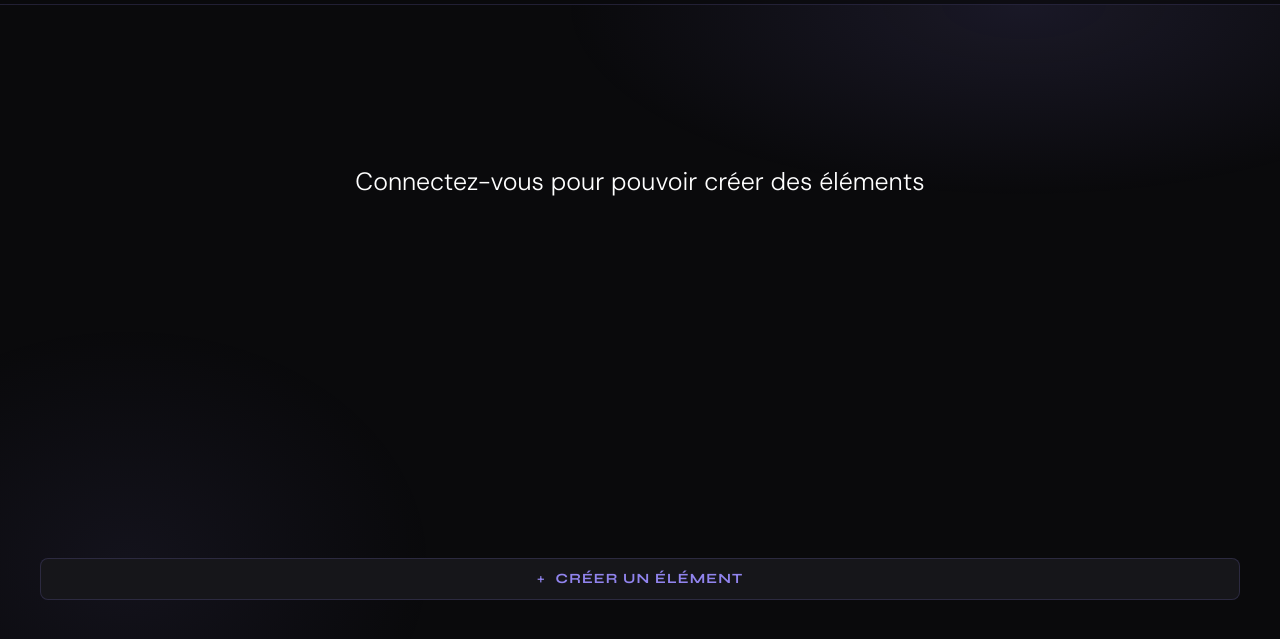
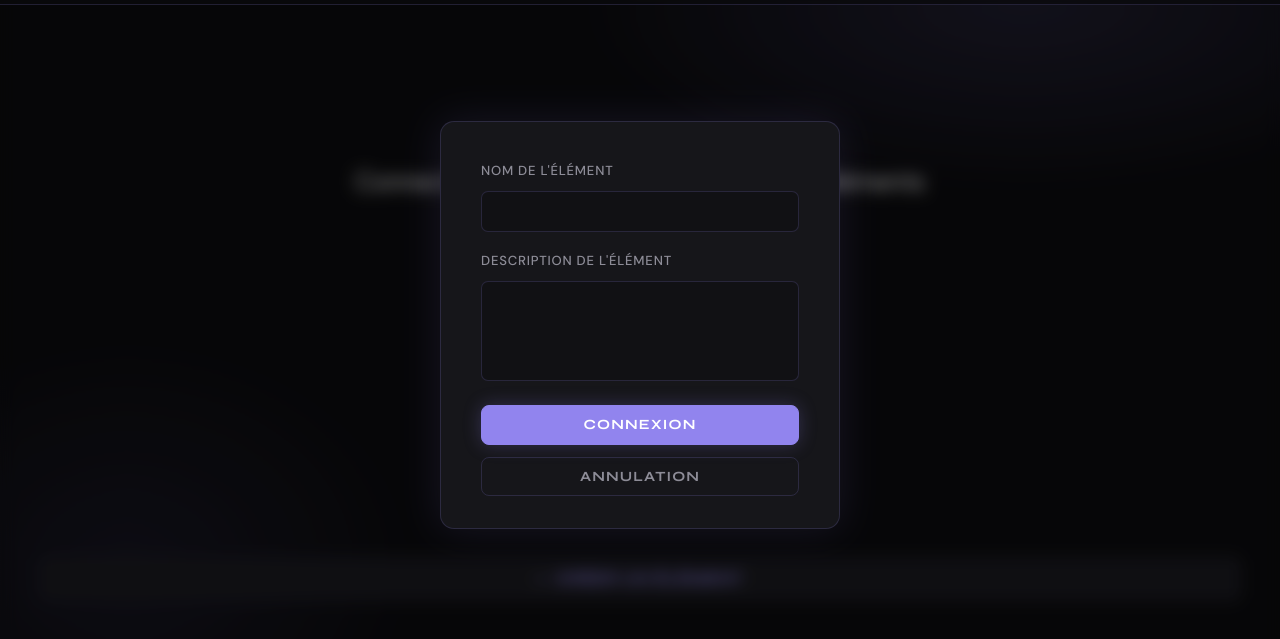
Before and after one commit to GMorelle-2412/GCP, a website: page public/index.html in a window 1280 px wide. Both pictures are taken after a click on the button "CRÉER UN ÉLÉMENT". Shown: the part 75-714 px from the top of the page. Drawn offline with Linux system fonts and the light colour scheme.

Commit message:
début création element

```diff
--- a/public/index.html
+++ b/public/index.html
@@ -25,7 +25,11 @@
     <div id="contenu_page">
         <p>Connectez-vous pour pouvoir créer des éléments</p>
 
-        <button id="Create_element">Créer un élément</button>
+        <button id="Create_element" onclick="Create_element()">Créer un élément</button>
+
+        <div id = "overlay_Create_element">
+            <div id = "create_element"></div>
+        </div>
 
         <div id="overlay_inscription">
             <div id="inscription"></div>
--- a/public/main.css
+++ b/public/main.css
@@ -98,7 +98,7 @@ body::before {
     transition: all 0.2s ease;
 }
 
-#CetI{
+#CetI {
     margin-bottom: 10px;
 }
 
@@ -138,7 +138,7 @@ body::before {
     padding: 2.5rem;
 }
 
-#contenu_page p{
+#contenu_page p {
     color: white;
     font-size: 25px;
     margin-top: clamp(10%, 10vh, 10vh);
@@ -200,14 +200,16 @@ body::before {
 }
 
 /* ─── OVERLAYS ─── */
+#overlay_Create_element,
 #overlay_inscription,
 #overlay_connection {
     display: none;
 }
 
-/* ─── MODALS ─── */
+/* ─── MODALS PARTAGÉS ─── */
 #inscription,
-#connection {
+#connection,
+#create_element {
     background: var(--black-card);
     border: 1px solid var(--border);
     border-radius: 14px;
@@ -221,13 +223,9 @@ body::before {
     animation: modalIn 0.25s ease;
 }
 
-@keyframes modalIn {
-    from { opacity: 0; transform: translateY(12px) scale(0.97); }
-    to   { opacity: 1; transform: translateY(0) scale(1); }
-}
-
 #inscription p,
-#connection p {
+#connection p,
+#create_element p {
     font-family: 'DM Sans', sans-serif;
     font-size: 0.82rem;
     font-weight: 500;
@@ -235,10 +233,13 @@ body::before {
     text-transform: uppercase;
     margin-top: 0.5rem;
     margin-bottom: auto;
+    color: var(--white-dim);
 }
 
 #inscription input,
-#connection input {
+#connection input,
+#create_element input,
+#create_element textarea {
     width: 100%;
     background: var(--black-mid);
     border: 1px solid var(--border);
@@ -252,14 +253,24 @@ body::before {
     transition: border-color 0.2s, box-shadow 0.2s;
 }
 
+#create_element textarea {
+    min-height: 100px;
+    resize: none;
+    line-height: 1.5;
+}
+
 #inscription input:focus,
-#connection input:focus {
+#connection input:focus,
+#create_element input:focus,
+#create_element textarea:focus {
     border-color: var(--violet);
     box-shadow: 0 0 0 3px var(--violet-glow);
 }
 
+/* Bouton primaire (violet) — partagé */
 #inscription button,
-#connection button {
+#connection button,
+#create_element button:first-of-type {
     margin-top: 0.75rem;
     width: 100%;
     font-family: 'Syne', sans-serif;
@@ -278,18 +289,43 @@ body::before {
 }
 
 #inscription button:hover,
-#connection button:hover {
+#connection button:hover,
+#create_element button:first-of-type:hover {
     background: var(--violet-dim);
     box-shadow: 0 0 28px rgba(145, 132, 238, 0.45);
     transform: translateY(-1px);
 }
 
 #inscription button:active,
-#connection button:active {
+#connection button:active,
+#create_element button:first-of-type:active {
     transform: translateY(0);
 }
 
-.text_erreur{
+/* Bouton secondaire (annulation) — spécifique à create_element */
+#create_element button:last-of-type {
+    width: 100%;
+    font-family: 'Syne', sans-serif;
+    font-size: 0.88rem;
+    font-weight: 700;
+    letter-spacing: 0.08em;
+    text-transform: uppercase;
+    cursor: pointer;
+    padding: 0.65rem 1.4rem;
+    background: transparent;
+    color: var(--white-dim);
+    border: 1px solid var(--border);
+    border-radius: 8px;
+    transition: all 0.2s ease;
+}
+
+#create_element button:last-of-type:hover {
+    background: var(--violet-soft);
+    color: var(--white);
+    border-color: var(--violet);
+}
+
+.text_erreur {
     text-align: center;
     color: crimson !important;
 }
--- a/public/main.js
+++ b/public/main.js
@@ -177,3 +177,121 @@ function connection() {
         verification_page_connection = 0;
     });
 }
+
+/*Créer un élément*/
+function Create_element(){
+
+    const overlay_Create_element = document.getElementById("overlay_Create_element");
+
+    Object.assign(overlay_Create_element.style, {
+        position: "fixed",
+        inset: "0",
+        backdropFilter: "blur(8px)",
+        background: "rgba(0, 0, 0, 0.3)",
+        display: "flex",
+        justifyContent: "center",
+        alignItems: "center",
+        zIndex: "999"
+    });
+
+    const Create_element = document.getElementById("create_element");
+    Create_element.innerHTML = "";
+
+    //Nom
+    const text_nom_Create_element = document.createElement("p");
+    text_nom_Create_element.textContent = "Nom de l'élément";
+    Create_element.appendChild(text_nom_Create_element);
+
+    const input_nom_Create_element = document.createElement("input");
+    input_nom_Create_element.type = "text";
+    input_nom_Create_element.id = "input_nom_Create_element";
+    Create_element.appendChild(input_nom_Create_element);
+
+    //description
+    const text_description_Create_element = document.createElement("p");
+    text_description_Create_element.textContent = "Description de l'élément";
+    Create_element.appendChild(text_description_Create_element);
+
+    const textarea_description_Create_element = document.createElement("textarea");
+    textarea_description_Create_element.id = "textarea_description_Create_element";
+    Create_element.appendChild(textarea_description_Create_element);
+
+    // BOUTON VALIDATION
+    const bouton_validation_Create_element = document.createElement("button");
+    bouton_validation_Create_element.textContent = "Connexion";
+    Create_element.appendChild(bouton_validation_Create_element);
+
+    // BOUTON ANNULATION
+    const bouton_annulation_Create_element = document.createElement("button");
+    bouton_annulation_Create_element.textContent = "Annulation";
+    Create_element.appendChild(bouton_annulation_Create_element);
+    /*
+
+    // NOM
+    const text_nom_connection = document.createElement("p");
+    text_nom_connection.textContent = "Nom";
+    connection.appendChild(text_nom_connection);
+
+    const input_nom_connection = document.createElement("input");
+    input_nom_connection.type = "text";
+    input_nom_connection.id = "input_nom_connection";
+    connection.appendChild(input_nom_connection);
+
+    // MOT DE PASSE
+    const text_mot_de_passe_connection = document.createElement("p");
+    text_mot_de_passe_connection.textContent = "Mot de passe";
+    connection.appendChild(text_mot_de_passe_connection);
+
+    const input_mot_de_passe_connection = document.createElement("input");
+    input_mot_de_passe_connection.type = "password"; // ✔ correction importante
+    input_mot_de_passe_connection.id = "input_mot_de_passe_connection";
+    connection.appendChild(input_mot_de_passe_connection);
+
+    // BOUTON VALIDATION
+    const bouton_validation_connection = document.createElement("button");
+    bouton_validation_connection.textContent = "Connexion";
+    connection.appendChild(bouton_validation_connection);
+
+    // BOUTON ANNULATION
+    const bouton_annulation_connection = document.createElement("button");
+    bouton_annulation_connection.textContent = "Annulation";
+    connection.appendChild(bouton_annulation_connection);
+
+       //CONNEXION BDD
+    bouton_validation_connection.addEventListener("click", () => {
+
+        const nom_connexion = document.getElementById("input_nom_connection").value;
+        const mot_de_passe_connexion = document.getElementById("input_mot_de_passe_connection").value;
+
+        fetch("/connection?nom=" + nom_connexion + "&mot_de_passe=" + mot_de_passe_connexion, {
+            method: "GET",
+            headers: { "Content-Type": "application/json" }
+        })
+            .then(res => res.json())
+            .then(data => {
+
+                console.log(data);
+
+                if (data.length > 0) {
+                    overlay_connection.style.display = "none";
+                    verification_page_connection = 0;
+                } else {
+                    const text_connection_erreur = document.createElement("p");
+                    text_connection_erreur.textContent = "Nom ou mot de passe incorrect";
+                    text_connection_erreur.className = "text_erreur";
+                    connection.appendChild(text_connection_erreur);
+                }
+
+            })
+            .catch(error => {
+                console.log(error);
+            });
+
+    });
+
+    //ANNULATION
+    bouton_annulation_connection.addEventListener("click", () => {
+        overlay_connection.style.display = "none";
+        verification_page_connection = 0;
+    });*/
+}
```
